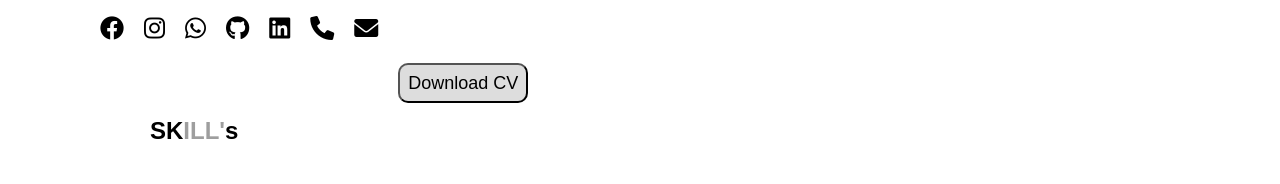
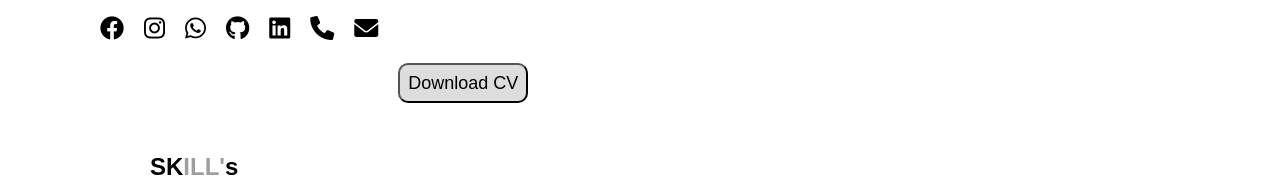
Before and after one commit to Arunraj8263/ARUNRAJ-PORT-FOLIO, a plain HTML site: page index.html in a window 1280 px wide. Shown: the part 633-817 px from the top of the page. Drawn offline with Linux system fonts and the light colour scheme.

Commit message:
Update index.html

```diff
--- a/index.html
+++ b/index.html
@@ -46,7 +46,7 @@
 
 </div>
 </section>
-<div id="ski-l"></div>
+<div id="ski-l"></div><br><br>
 
 
 <h2 style=" margin-left: 150px; " id="ski-l">SK<span>ILL'</span>s</h2><br><br><br>
```
